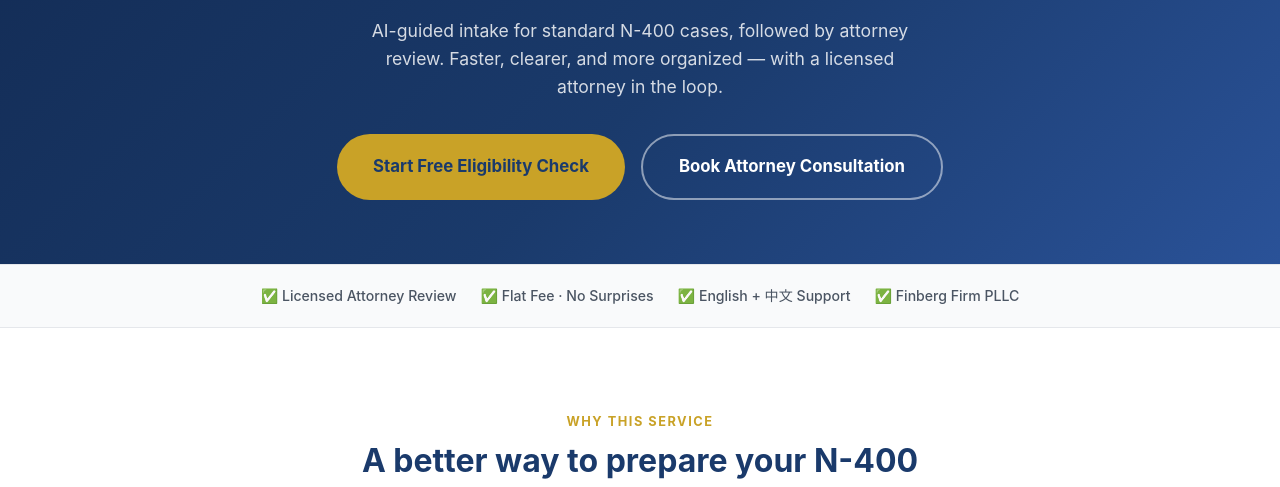
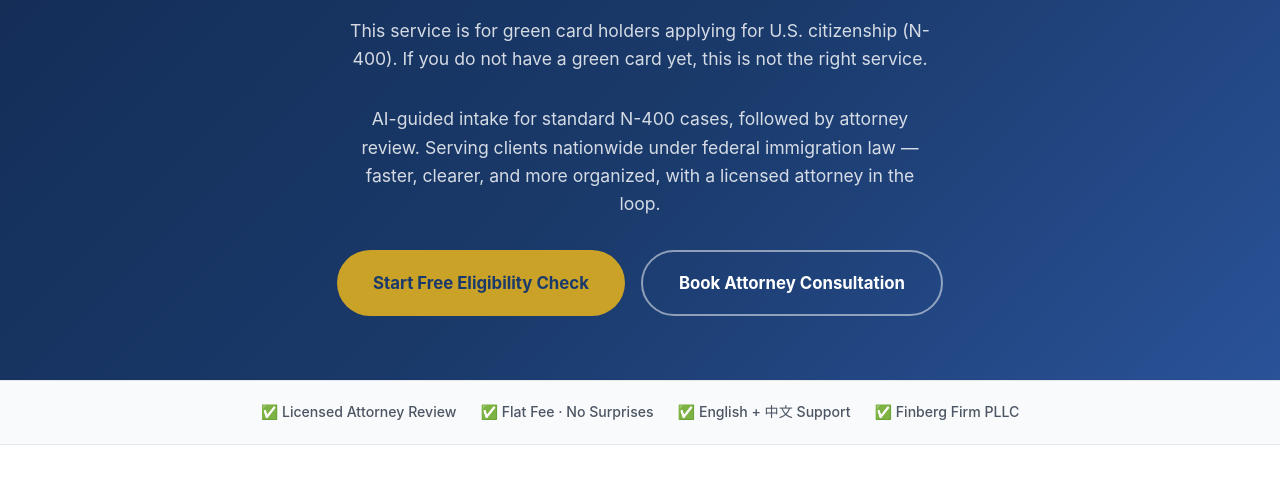
Before and after one commit to lea1619/smartusvisa-site, a plain HTML site: page n400/index.html in a window 1280 px wide. Shown: the part 313-800 px from the top of the page. Drawn offline with Linux system fonts and the light colour scheme; a script that the page names is missing.

Commit message:
Tighten N-400 landing page qualification messaging

```diff
--- a/n400/index.html
+++ b/n400/index.html
@@ -193,7 +193,8 @@
   <div class="container">
     <div class="hero-badge">⚖️ Attorney-Supervised · EN / 中文</div>
     <h1>Apply for U.S. Citizenship<br>with <span class="gold">Attorney-Guided</span> Support</h1>
-    <p class="hero-sub">AI-guided intake for standard N-400 cases, followed by attorney review. Faster, clearer, and more organized — with a licensed attorney in the loop.</p>
+    <p class="hero-sub">This service is for green card holders applying for U.S. citizenship (N-400). If you do not have a green card yet, this is not the right service.</p>
+    <p class="hero-sub" style="margin-top:0.75rem;">AI-guided intake for standard N-400 cases, followed by attorney review. Serving clients nationwide under federal immigration law — faster, clearer, and more organized, with a licensed attorney in the loop.</p>
     <div class="hero-btns">
       <a href="#intake" class="btn btn-primary btn-lg">Start Free Eligibility Check</a>
       <a href="https://calendly.com/d/cvvv-z6t-jm9/n-400-attorney-consultation" class="btn btn-secondary btn-lg">Book Attorney Consultation</a>
```
Also changed, not shown: n400/zh/index.html (+2 -1 lines).
